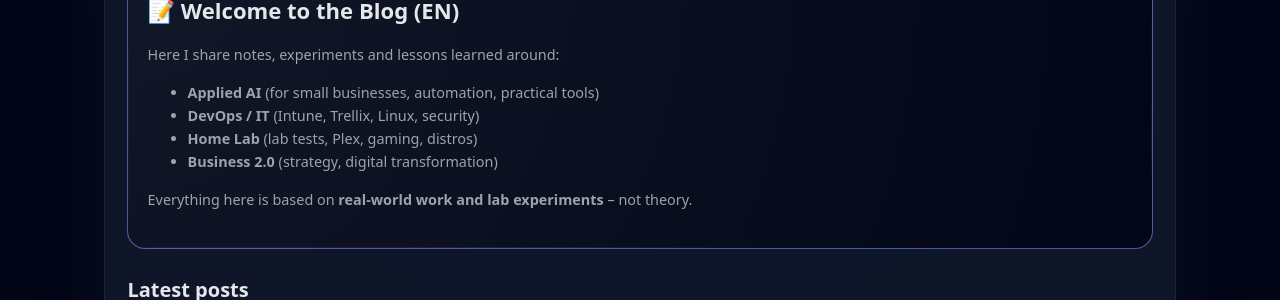
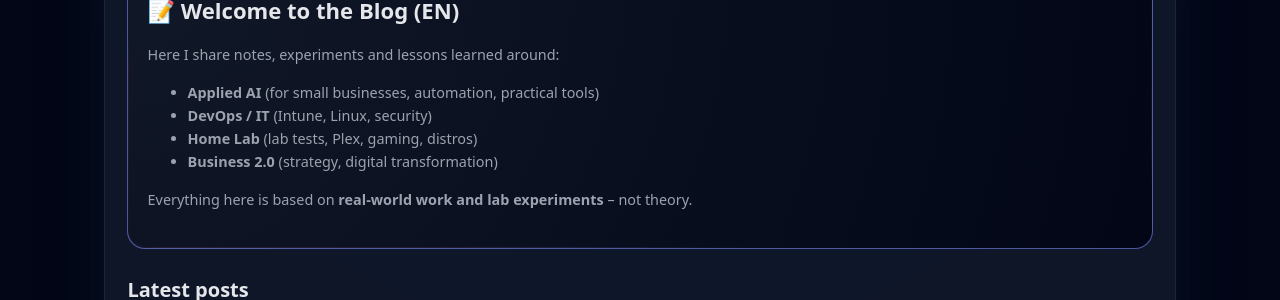
Before and after one commit to jphenri/jphenri.com, a Jekyll site: the page built from blog/index.md, in a window 1280 px wide and 1194 px high. Shown: the part 247-547 px from the top of the window. Built offline with Jekyll 4.4.1, drawn with Linux system fonts in a browser that asks for light colours.

Commit message:
Update index.md

```diff
--- a/blog/index.md
+++ b/blog/index.md
@@ -17,7 +17,7 @@ Here I share notes, experiments and lessons learned around:
 
 <ul>
   <li><strong>Applied AI</strong> (for small businesses, automation, practical tools)</li>
-  <li><strong>DevOps / IT</strong> (Intune, Trellix, Linux, security)</li>
+  <li><strong>DevOps / IT</strong> (Intune, Linux, security)</li>
   <li><strong>Home Lab</strong> (lab tests, Plex, gaming, distros)</li>
   <li><strong>Business 2.0</strong> (strategy, digital transformation)</li>
 </ul>
```
